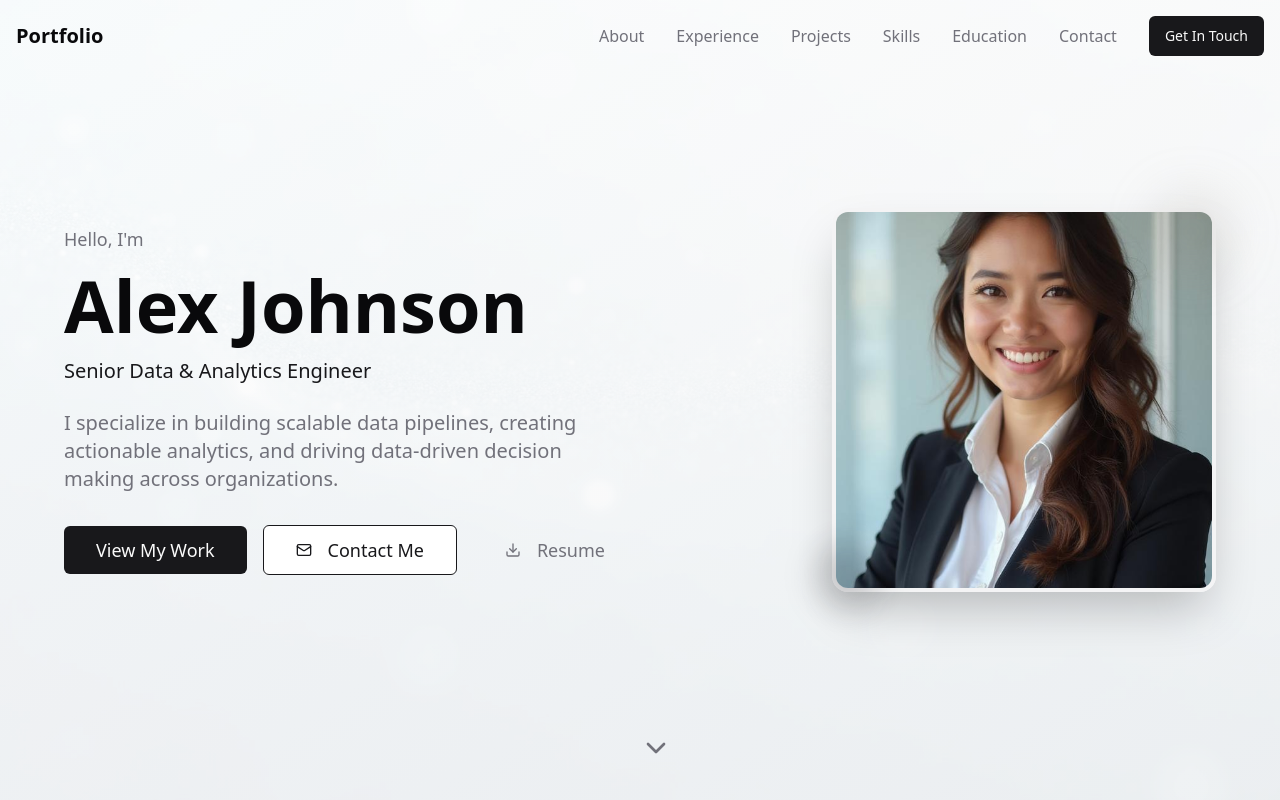
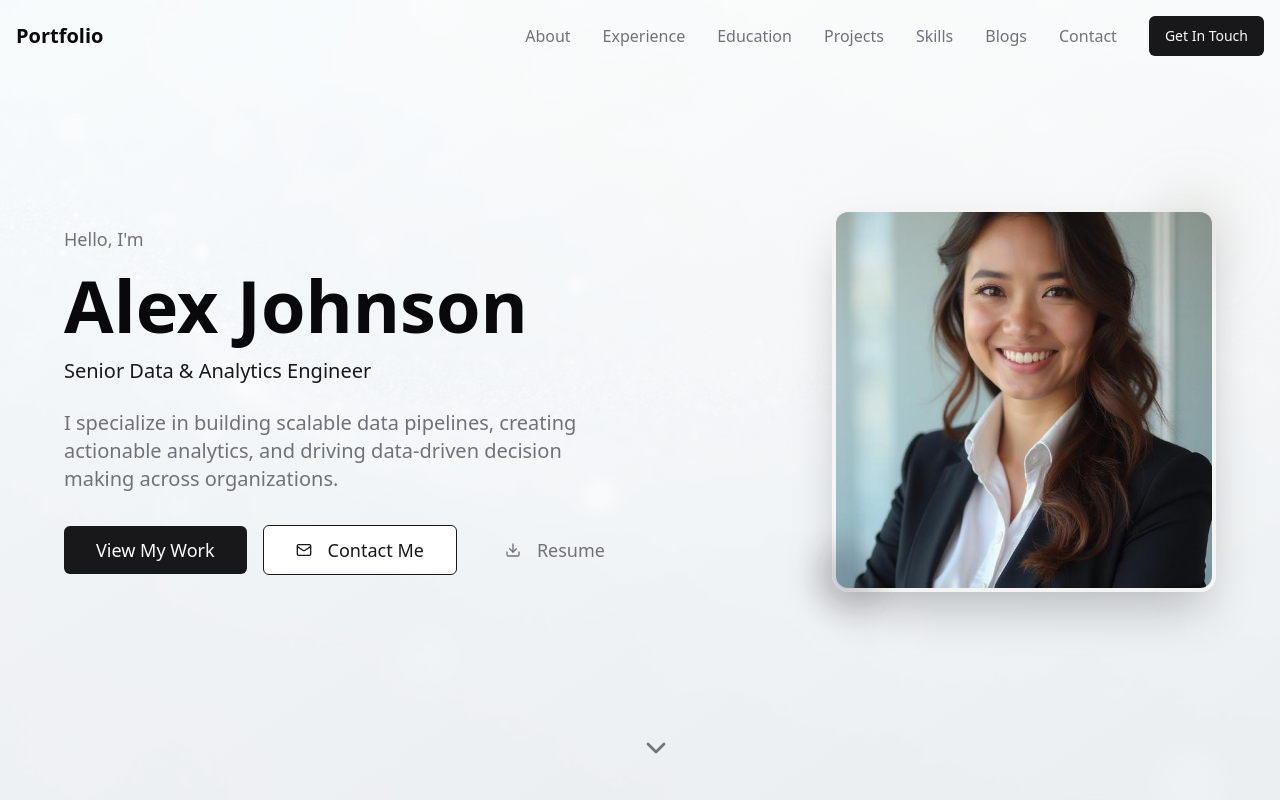
Before and after one commit to Adh101/portfolio-atish-dhamala, a React (Vite) app: page / in a window 1280 px wide. Shown: the top 800 px of the page. Built offline with nearby package versions, Linux system fonts and the light colour scheme.

Commit message:
Update header navigation order
Reorder header navigation links to include Blogs section.

```diff
--- a/src/components/Navigation.tsx
+++ b/src/components/Navigation.tsx
@@ -25,9 +25,10 @@ const Navigation = () => {
   const navItems = [
     { label: 'About', href: 'about' },
     { label: 'Experience', href: 'experience' },
+    { label: 'Education', href: 'education' },
     { label: 'Projects', href: 'projects' },
     { label: 'Skills', href: 'skills' },
-    { label: 'Education', href: 'education' },
+    { label: 'Blogs', href: 'blogs' },
     { label: 'Contact', href: 'contact' }
   ];
 
```
